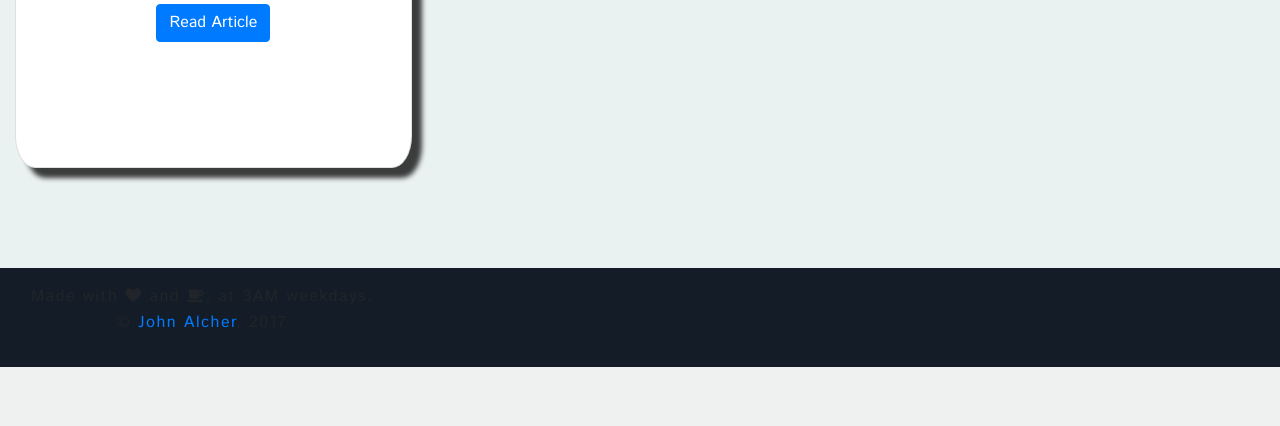
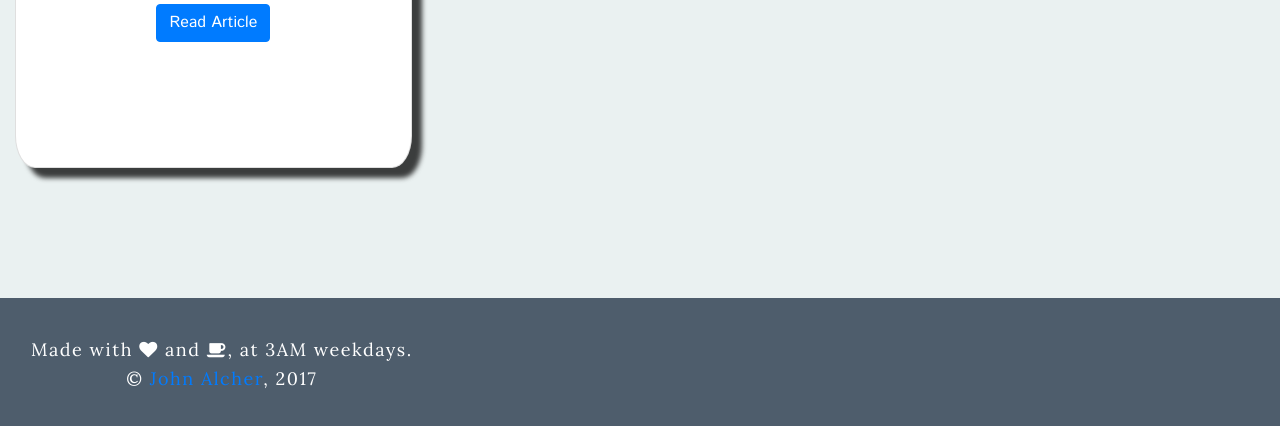
Before and after one commit to alchermd/headlines, a Flask app: template headlines/templates/index.html in a window 1280 px wide. Shown: the part 955-1381 px from the top of the page. Before the commit the page ends 1322 px from the top, so only its background shows below. Run offline with Flask 2, Linux system fonts and the light colour scheme; the template is opened without the code that fills it: most values are stand-ins (such as "Sample title", 1, 10 or a date in 2020); grey boxes marked "Sample" are stand-in pictures; parts of the project's set-up code (start-up, migrations or seed data) failed here and were passed over; some libraries are stand-ins or nearby versions.

Commit message:
Add footer rules.

```diff
--- a/headlines/static/css/main.css
+++ b/headlines/static/css/main.css
@@ -43,8 +43,21 @@ h1 {
     color: white;
 }
 
+.text-justify {
+    text-align-last: center;
+}
+
 @media (max-width: 600px) {
     .jumbotron .col-md-4 {
         margin-bottom: 30px;
     }
 }
+
+footer.navbar {
+    margin-top: 30px;
+    background-color: #4E5D6C;
+    padding-top: 30px;
+    font-size: 18px;
+    color: white;
+    font-family: 'Lora', serif;
+}
```
